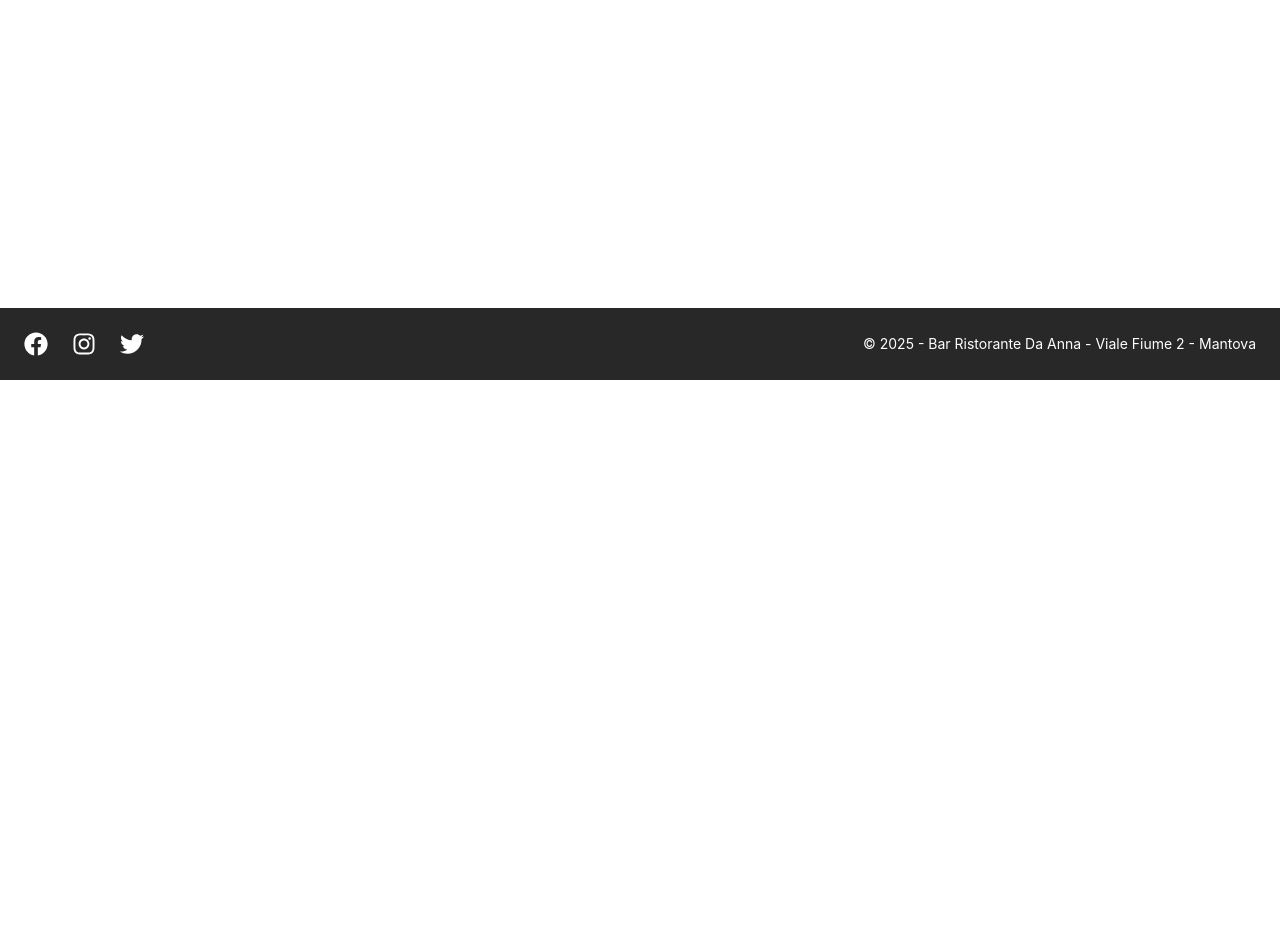
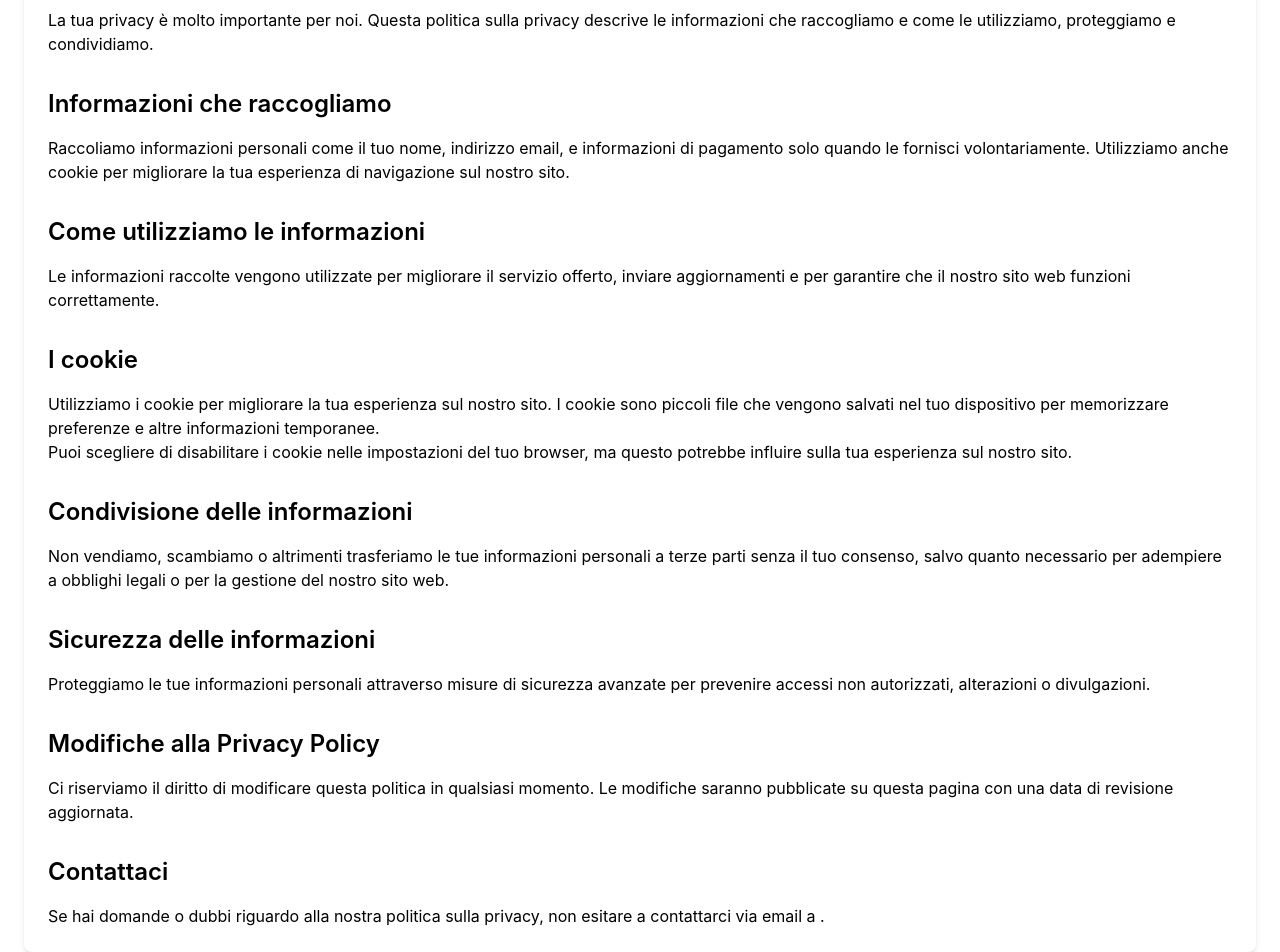
Before and after one commit to Areasettantotto/GloriaFood-fm, a React (Create React App) app in the folder frontend/: page /privacy-policy in a window 1280 px wide. Before the commit this address had no page. Shown: the part 420-1372 px from the top of the page. Before the commit the page ends 800 px from the top, so only its background shows below. Built offline with nearby package versions, Linux system fonts and the light colour scheme.

Commit message:
Implemented CookieConsent.js component and privacy policy page

```diff
--- a/frontend/src/App.js
+++ b/frontend/src/App.js
@@ -10,6 +10,7 @@ import Home from './pages/Home'
 import Menu from './pages/Menu'
 //import Menu_basic from './pages/Menu_basic'
 import Contatti from './pages/Contatti'
+import PrivacyPolicy from './pages/PrivacyPolicy'
 import NotFound from './pages/NotFound'
 import Layout from './components/Layout' // Importa il Layout
 
@@ -26,6 +27,7 @@ function App() {
           <Route path="/Menu" element={<Menu />} />
           {/*<Route path="/Menu_basic" element={<Menu_basic />} />*/}
           <Route path="/Contatti" element={<Contatti />} />
+          <Route path="/privacy-policy" element={<PrivacyPolicy />} />
           <Route path="*" element={<NotFound />} />
         </Routes>
       </AnimatePresence>
--- /dev/null
+++ b/frontend/src/components/CookieConsent.js
@@ -0,0 +1,101 @@
+import { useState, useEffect } from 'react'
+
+const CookieConsent = () => {
+  const [visible, setVisible] = useState(false)
+  const [reopen, setReopen] = useState(false)
+  const [lang, setLang] = useState('it')
+
+  // Messaggi di consenso per le lingue
+  const messages = {
+    it: {
+      message:
+        "Questo sito utilizza cookie per migliorare l'esperienza utente.",
+      accept: 'Accetta',
+      decline: 'Rifiuta',
+      reopen: 'Privacy',
+      privacyLink: 'Leggi la nostra politica sulla privacy', // Aggiunto link
+    },
+    en: {
+      message: 'This site uses cookies to enhance the user experience.',
+      accept: 'Accept',
+      decline: 'Decline',
+      reopen: 'Privacy',
+      privacyLink: 'Read our privacy policy', // Aggiunto link
+    },
+  }
+
+  useEffect(() => {
+    // Controlla se l'utente ha già dato il consenso
+    const savedConsent = localStorage.getItem('cookie_consent')
+    // Imposta la lingua in base alla lingua del browser
+    const browserLang = navigator.language.startsWith('en') ? 'en' : 'it'
+    setLang(browserLang)
+
+    if (!savedConsent) {
+      setVisible(true) // Mostra il widget se non c'è consenso salvato
+    } else {
+      setReopen(true) // Mostra il bottone per riaprire il consenso
+    }
+  }, [])
+
+  // Gestisce il consenso dell'utente
+  const handleConsent = (accepted) => {
+    localStorage.setItem('cookie_consent', accepted ? 'accepted' : 'declined')
+    setVisible(false) // Nasconde il widget dopo la risposta
+    setReopen(true) // Mostra il bottone per riaprire il consenso
+  }
+
+  // Rende visibile il widget di consenso
+  const toggleWidget = () => setVisible(true)
+
+  // Messaggi in base alla lingua
+  const t = messages[lang]
+
+  return (
+    <>
+      {/* Se il widget è visibile, mostra il consenso */}
+      {visible && (
+        <div className="fixed bottom-4 left-4 right-4 md:right-auto bg-white border border-gray-300 shadow-xl p-4 rounded-2xl max-w-xl mx-auto z-50 flex flex-col md:flex-row items-center gap-4">
+          <div className="flex-1 text-sm text-gray-800">
+            {t.message}{' '}
+            <a
+              href="/privacy-policy" // Link alla pagina privacy
+              className="text-blue-600 hover:underline"
+            >
+              {t.privacyLink}
+            </a>
+          </div>
+          <div className="flex gap-2">
+            {/* Bottone per accettare il consenso */}
+            <button
+              onClick={() => handleConsent(true)}
+              className="bg-green-600 text-white px-4 py-2 rounded-lg hover:bg-green-700 transition"
+            >
+              {t.accept}
+            </button>
+            {/* Bottone per rifiutare il consenso */}
+            <button
+              onClick={() => handleConsent(false)}
+              className="bg-gray-200 text-gray-800 px-4 py-2 rounded-lg hover:bg-gray-300 transition"
+            >
+              {t.decline}
+            </button>
+          </div>
+        </div>
+      )}
+
+      {/* Bottone per riaprire il widget se il consenso è già stato dato */}
+      {reopen && !visible && (
+        <button
+          onClick={toggleWidget}
+          className="fixed bottom-4 right-4 z-40 bg-gray-800 text-white text-sm px-4 py-2 rounded-full shadow-md hover:bg-gray-700 transition"
+          aria-label="Ri-apri preferenze privacy"
+        >
+          {t.reopen}
+        </button>
+      )}
+    </>
+  )
+}
+
+export default CookieConsent
--- a/frontend/src/pages/Home.js
+++ b/frontend/src/pages/Home.js
@@ -1,11 +1,11 @@
 import { useState, useEffect } from 'react'
-import siteConfig from '../config/siteConfig.json' // Info ristorante
+import siteConfig from '../config/siteConfig.json'
 import { Helmet, HelmetProvider } from 'react-helmet-async'
 import { motion } from 'framer-motion'
-import Banner from '../components/Banner' // Banner importato
-import GlobalLoader from '../components/GlobalLoader' // Importa il loader globale
+import Banner from '../components/Banner'
+import GlobalLoader from '../components/GlobalLoader'
+import CookieConsent from '../components/CookieConsent' // 👈 Importa il componente
 
-// Transizioni della pagina
 const pageVariants = {
   initial: { opacity: 0, x: -100 },
   animate: { opacity: 1, x: 0 },
@@ -20,7 +20,6 @@ function Home() {
   const [isLoading, setIsLoading] = useState(true)
 
   useEffect(() => {
-    // Simula il caricamento delle risorse principali
     const images = document.querySelectorAll('img')
     let loaded = 0
 
@@ -36,7 +35,7 @@ function Home() {
         handleImageLoad()
       } else {
         img.addEventListener('load', handleImageLoad)
-        img.addEventListener('error', handleImageLoad) // In caso di errore, continua
+        img.addEventListener('error', handleImageLoad)
       }
     })
 
@@ -51,6 +50,7 @@ function Home() {
   return isLoading ? (
     <GlobalLoader />
   ) : (
+    <>
       <motion.div
         variants={pageVariants}
         initial="initial"
@@ -65,15 +65,13 @@ function Home() {
           </Helmet>
         </HelmetProvider>
 
-      {/* Componente Banner */}
         <Banner
-        mediaType="video" // image, video
-        bannerHeight="100%" // altezza del banner: 100%, 70%, 30%
+          mediaType="video"
+          bannerHeight="100%"
           title={siteConfig.home_banner_title}
           description={siteConfig.home_banner_subtitle}
         />
 
-      {/* Sezione contenuto */}
         <div className="bg-gray-100 py-12">
           <div className="container mx-auto max-w-4xl px-6 text-center">
             <h2 className="text-3xl font-semibold">
@@ -82,14 +80,15 @@ function Home() {
             <p className="mt-4 text-lg">{siteConfig.home_content_subtitle}</p>
           </div>
 
-        {/* Gallery */}
           <Gallery />
         </div>
       </motion.div>
+      <CookieConsent /> {/* 👈 Mostra il componente alla fine */}
+    </>
   )
 }
 
-// Componente Gallery (estratto per modularità)
+// Gallery come prima
 const Gallery = () => (
   <div className="container mx-auto max-w-4xl px-6 mt-8">
     <div className="grid grid-cols-1 sm:grid-cols-2 md:grid-cols-3 gap-6">
@@ -97,16 +96,13 @@ const Gallery = () => (
         '/images/home-pizza.png',
         '/images/home-pizza.png',
         '/images/home-pizza.png',
-        /*'/images/home-pizza-background.png',
-        '/images/home-pizza-background.png',
-        '/images/home-pizza-background.png',*/
       ].map((src, index) => (
         <img
           key={index}
           src={src}
           alt={`Piatto ${index + 1}`}
           className={`w-full h-auto object-cover rounded-lg ${
-            index >= 3 ? 'shadow-md' : 'App-logo' // classe effetto round
+            index >= 3 ? 'shadow-md' : 'App-logo'
           }`}
         />
       ))}
--- /dev/null
+++ b/frontend/src/pages/PrivacyPolicy.js
@@ -0,0 +1,145 @@
+import { Helmet, HelmetProvider } from 'react-helmet-async'
+import { motion } from 'framer-motion'
+import Banner from '../components/Banner'
+import siteConfig from '../config/siteConfig.json'
+
+const pageVariants = {
+  initial: { opacity: 0, x: -100 },
+  animate: { opacity: 1, x: 0 },
+  exit: { opacity: 0, x: 100 },
+}
+
+const pageTransition = {
+  duration: 0.5,
+}
+
+const PrivacyPolicy = () => {
+  return (
+    <HelmetProvider>
+      <motion.div
+        variants={pageVariants}
+        initial="initial"
+        animate="animate"
+        exit="exit"
+        transition={pageTransition}
+      >
+        <Banner
+          mediaType="video"
+          bannerHeight="30%"
+          title="Privacy Policy"
+          showLogo={false}
+        />
+        <div className="container mx-auto px-6 py-12">
+          <Helmet>
+            <title>Privacy Policy - {siteConfig.home_helmet_title}</title>
+            <meta name="description" content="Privacy policy del sito." />
+          </Helmet>
+
+          <h1 className="text-3xl font-semibold text-center mb-8">
+            Privacy Policy
+          </h1>
+
+          <div className="bg-white shadow-md p-6 rounded-lg">
+            <section className="mb-8">
+              <h2 className="text-2xl font-semibold mb-4">Introduzione</h2>
+              <p>
+                La tua privacy è molto importante per noi. Questa politica sulla
+                privacy descrive le informazioni che raccogliamo e come le
+                utilizziamo, proteggiamo e condividiamo.
+              </p>
+            </section>
+
+            <section className="mb-8">
+              <h2 className="text-2xl font-semibold mb-4">
+                Informazioni che raccogliamo
+              </h2>
+              <p>
+                Raccoliamo informazioni personali come il tuo nome, indirizzo
+                email, e informazioni di pagamento solo quando le fornisci
+                volontariamente. Utilizziamo anche cookie per migliorare la tua
+                esperienza di navigazione sul nostro sito.
+              </p>
+            </section>
+
+            <section className="mb-8">
+              <h2 className="text-2xl font-semibold mb-4">
+                Come utilizziamo le informazioni
+              </h2>
+              <p>
+                Le informazioni raccolte vengono utilizzate per migliorare il
+                servizio offerto, inviare aggiornamenti e per garantire che il
+                nostro sito web funzioni correttamente.
+              </p>
+            </section>
+
+            <section className="mb-8">
+              <h2 className="text-2xl font-semibold mb-4">I cookie</h2>
+              <p>
+                Utilizziamo i cookie per migliorare la tua esperienza sul nostro
+                sito. I cookie sono piccoli file che vengono salvati nel tuo
+                dispositivo per memorizzare preferenze e altre informazioni
+                temporanee.
+              </p>
+              <p>
+                Puoi scegliere di disabilitare i cookie nelle impostazioni del
+                tuo browser, ma questo potrebbe influire sulla tua esperienza
+                sul nostro sito.
+              </p>
+            </section>
+
+            <section className="mb-8">
+              <h2 className="text-2xl font-semibold mb-4">
+                Condivisione delle informazioni
+              </h2>
+              <p>
+                Non vendiamo, scambiamo o altrimenti trasferiamo le tue
+                informazioni personali a terze parti senza il tuo consenso,
+                salvo quanto necessario per adempiere a obblighi legali o per la
+                gestione del nostro sito web.
+              </p>
+            </section>
+
+            <section className="mb-8">
+              <h2 className="text-2xl font-semibold mb-4">
+                Sicurezza delle informazioni
+              </h2>
+              <p>
+                Proteggiamo le tue informazioni personali attraverso misure di
+                sicurezza avanzate per prevenire accessi non autorizzati,
+                alterazioni o divulgazioni.
+              </p>
+            </section>
+
+            <section className="mb-8">
+              <h2 className="text-2xl font-semibold mb-4">
+                Modifiche alla Privacy Policy
+              </h2>
+              <p>
+                Ci riserviamo il diritto di modificare questa politica in
+                qualsiasi momento. Le modifiche saranno pubblicate su questa
+                pagina con una data di revisione aggiornata.
+              </p>
+            </section>
+
+            <section>
+              <h2 className="text-2xl font-semibold mb-4">Contattaci</h2>
+              <p>
+                Se hai domande o dubbi riguardo alla nostra politica sulla
+                privacy, non esitare a contattarci via email a{' '}
+                <a
+                  href={`mailto:${siteConfig.contact_email}`}
+                  className="text-blue-600"
+                >
+                  {siteConfig.contact_email}
+                </a>
+                .
+              </p>
+            </section>
+          </div>
+        </div>
+      </motion.div>
+    </HelmetProvider>
+  )
+}
+
+export default PrivacyPolicy
```
Also changed, not shown: 1 other file (tests, documents, lock files or other folders). Lines whose indentation alone changed are shown as unchanged.
